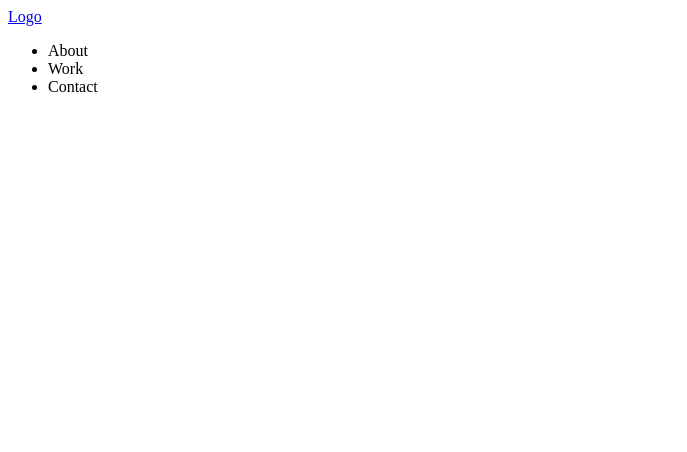
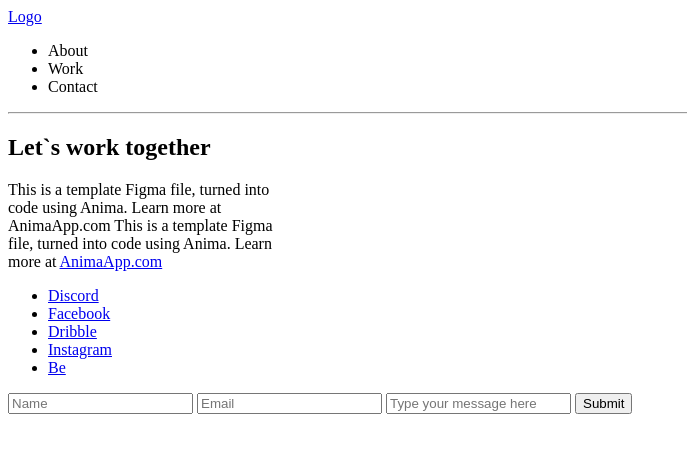
Before and after one commit to jeanSyrota/portfolio, a plain HTML site: page index.html in a window 1280 px wide. Shown: the whole page, without its empty margins (0-687 px from the left). Drawn offline with Linux system fonts and the light colour scheme.

Commit message:
added footer

```diff
--- a/index.html
+++ b/index.html
@@ -21,9 +21,48 @@
    <main>
 
    </main>
+   <hr>
+   <footer>
+        <section>
+            <h2>Let`s work together</h2>
+            <p>This is a template Figma file, turned into<br>
+                code using Anima. Learn more at<br>
+                AnimaApp.com This is a template Figma<br>
+                file, turned into code using Anima. Learn<br>
+                more at <a href="blank.html">AnimaApp.com</a></p>
+            <ul>
+                <li>
+                    <a href="#">Discord</a>
+                </li>
+                <li>
+                    <a href="#">Facebook</a>
+                </li>
+                <li>
+                    <a href="#">Dribble</a>
+                </li>
+                <li>
+                    <a href="#">Instagram</a>
+                </li>
+                <li>
+                    <a href="#">Be</a>
+                </li>
+            </ul>
+        </section>
 
-   <footer>
-
+        <section>
+            <label for="name" type="text">
+                <input id="name" placeholder="Name">
+            </label>
+            <label for="email" type="email">
+                <input id="email" placeholder="Email">
+            </label>
+            <label for="comment" type="text">
+                <input id="comment" placeholder="Type your message here">
+            </label>
+            <button>
+                Submit
+            </button>
+        </section>
    </footer>
 </body>
 </html>
```
